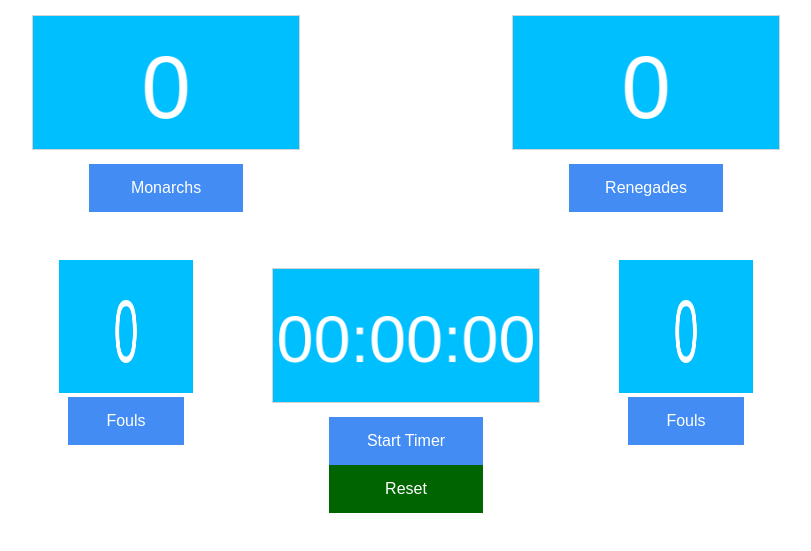
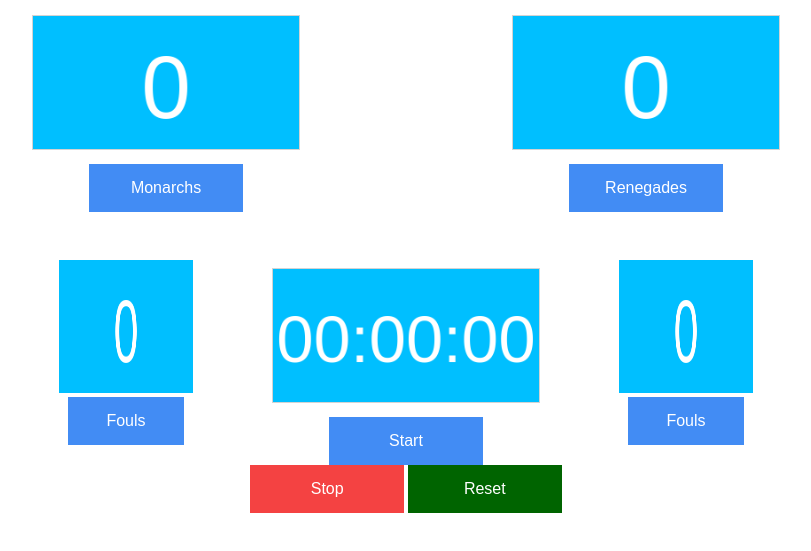
Before and after one commit to Combii/Project-Scoreboard, a plain HTML site: page web/index.html in a window 1280 px wide. Shown: the part 115-666 px from the top of the page, without its empty margins (234-1045 px from the left). Drawn offline with nearby package versions, Linux system fonts and the light colour scheme.

Commit message:
working reset and start button

```diff
--- a/web/css/indexStylePage.css
+++ b/web/css/indexStylePage.css
@@ -31,12 +31,8 @@
 }
 
 
-#button1,
-#button2,
-#clearButton,
-#startTimer,
-#foulsButton1,
-#foulsButton2{
+
+.button{
     background-color: #428cf4;
     border: none;
     color: white;
@@ -46,7 +42,9 @@
     font-size: 16px;
     width: 48%;
 }
-
+#stopButton{
+    background-color: #f44242;
+}
 #clearButton{
     background-color: darkgreen;
 
--- a/web/index.html
+++ b/web/index.html
@@ -27,7 +27,7 @@
         <div class="canvasButton1">
             <canvas id="score1"></canvas>
 
-            <input id="button1" type="button" value="Monarchs" onclick="setScoreTeamOne();"/>
+            <input class="button" id="button1" type="button" value="Monarchs" onclick="setScoreTeamOne();"/>
         </div>
     </div>
 
@@ -35,26 +35,27 @@
         <div class="canvasButton2">
             <canvas id="score2"></canvas>
 
-            <input id="button2" type="button" value="Renegades" onclick="setScoreTeamTwo();"/>
+            <input class="button" id="button2" type="button" value="Renegades" onclick="setScoreTeamTwo();"/>
         </div>
     </div>
 
     <div class="child_04">
             <canvas id="fouls1"></canvas>
-            <input id="foulsButton1" type="button" value="Fouls" onclick="setFoulTeamOne()"/>
+            <input class="button" id="foulsButton1" type="button" value="Fouls" onclick="setFoulTeamOne()"/>
     </div>
 
     <div class="child_05">
         <canvas id="fouls2"></canvas>
-        <input id="foulsButton2" type="button" value="Fouls" onclick="setFoulTeamTwo()"/>
+        <input class="button" id="foulsButton2" type="button" value="Fouls" onclick="setFoulTeamTwo()"/>
     </div>
 
     <div class="child_03">
         <div class="canvasButton3">
             <canvas id="timerCanvas"></canvas>
-            <input id="startTimer" type="button" value="Start Timer" onclick="start();"/>
+            <input class="button" id="startTimer" type="button" value="Start" onclick="start();"/>
         </div>
-        <input id="clearButton" type="button" value="Reset" onclick="resetScore();"/>
+        <input class="button" id="stopButton" type="button" value="Stop" onclick="stop();"/>
+        <input class="button" id="clearButton" type="button" value="Reset" onclick="resetScore();"/>
     </div>
 
 </div>
--- a/web/js/indexJS.js
+++ b/web/js/indexJS.js
@@ -121,5 +121,5 @@ function resetScore() {
     setScoreTeamOne();
     setScoreTeamTwo();
 
-    stop();
+    reset();
 }
```
